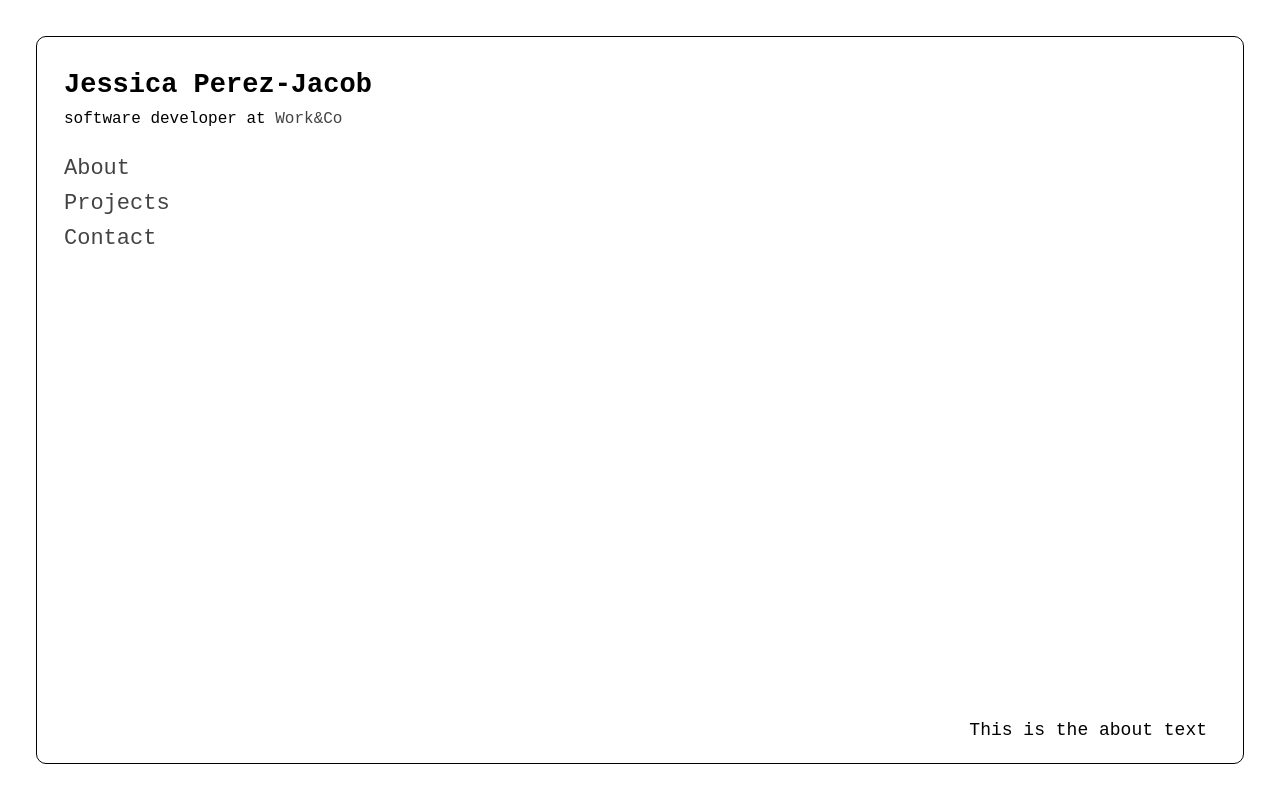
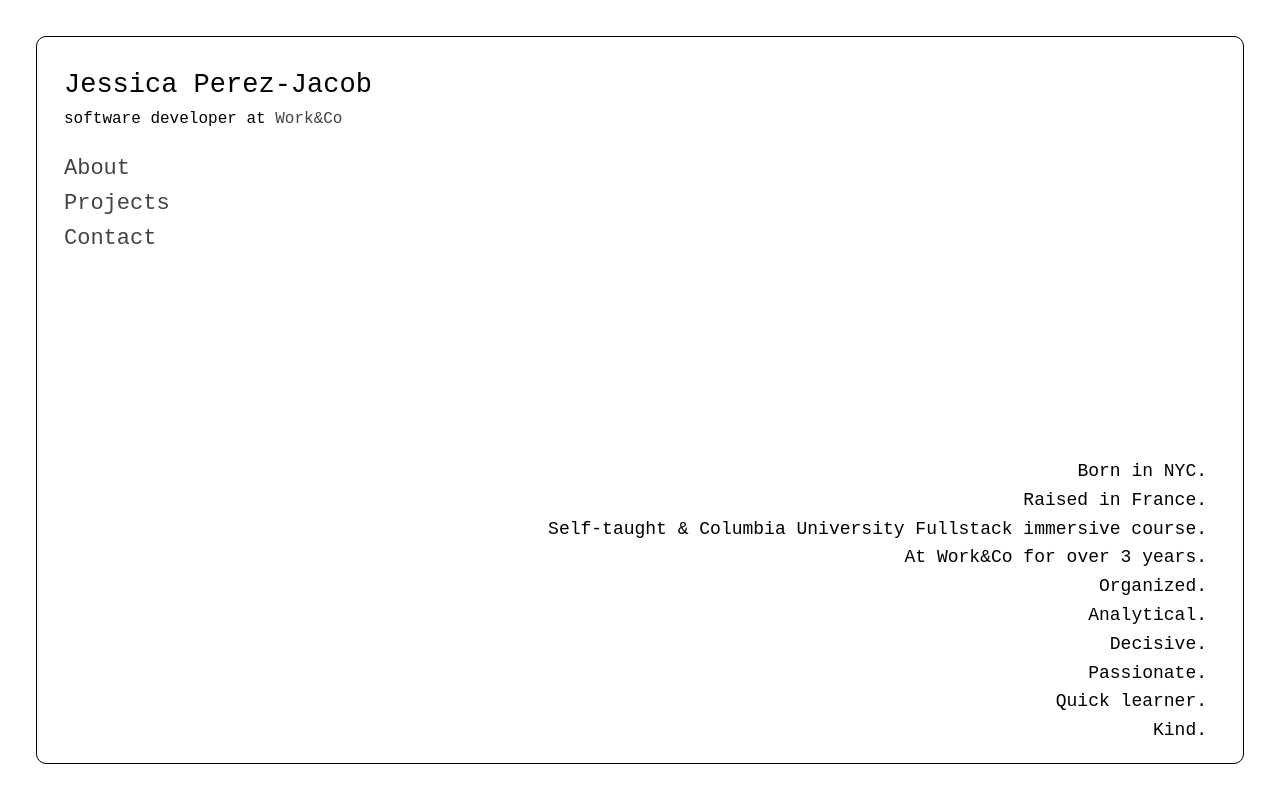
Before and after one commit to JessicaPerez1/jess-perez-website, a Next.js app: page /about in a window 1280 px wide. Built offline with nearby package versions, Linux system fonts and the light colour scheme.

Commit message:
add content to sections and update styles

```diff
--- a/components/Layout/index.js
+++ b/components/Layout/index.js
@@ -9,10 +9,10 @@ export default function Layout({ children }) {
     <div className={styles.container}>
       <div className={styles.innerContainer}>
       <Head>
-        <link rel="icon" href="/lightbulb.png" />
+        <link rel="icon" href="/tv-glitch.png" />
         <meta
           name="description"
-          content="Jessica Perez website using Next.js"
+          content="Jessica Perez website"
         />
         <meta
           property="og:image"
--- a/components/Layout/layout.module.css
+++ b/components/Layout/layout.module.css
@@ -20,14 +20,41 @@
   margin: 1rem 0rem;
 }
 
-.name, .title{
+.name {
+  font-size: 22px;
+  font-weight: 500;
+  transition: font-size 0.3s ease;
+}
+
+@media (width >= 768px) {
+  .name {
+    font-size: 25px;
+  }
+}
+
+@media (width >= 1280px) {
+  .name {
+    font-size: 27px;
+  }
+}
+
+.name, .title {
   margin: 0rem;
 }
 
-.title{
-font-size: 16px
+.title, .title a {
+  font-size: 13px;
+  transition: font-size 0.3s ease;
 }
 
-.title a {
-  font-size: 16px
+@media (width >= 768px) {
+  .title, .title a {
+    font-size: 14px;
+  }
 }
+
+@media (width >= 1280px) {
+  .title, .title a {
+    font-size: 16px;
+  }
+}
--- a/components/Menu/index.js
+++ b/components/Menu/index.js
@@ -1,22 +1,18 @@
-import { useState } from "react";
 import styles from "./menu.module.css";
 import Link from "next/link";
 
 export default function Menu({  }) {
   const menuItems = [{name:"About", href:"/about"}, {name:"Projects", href:"/projects"}, {name:"Contact", href:"/contact"}];
 
-  const [selectedItem, setSelectedItem] = useState(false);
-
   return (
-    <ul className={ `${styles.menu} ${selectedItem ? 'selected' : ''}`} >
-
-{menuItems.map((item)=> (
-    <li key={item.name} onClick={() => setSelectedItem(true)}>
-       <Link href={`${item.href}`}>
-         <a>{item.name}</a>
-       </Link>
-    </li>
-))}
+    <ul className={styles.menu} >
+    {menuItems.map((item, index) => (
+        <li key={index} >
+          <Link className={styles.link} href={item.href}>
+           {item.name}
+          </Link>
+        </li>
+    ))}
     </ul>
   );
 }
--- a/components/Menu/menu.module.css
+++ b/components/Menu/menu.module.css
@@ -5,13 +5,3 @@
     list-style: none;
     padding: 0;
 }
-
-.menu-item {
-    padding: 10px;
-    cursor: pointer;
-    position: relative;
-  }
-
-.menu .selected {
-    list-style:circle;
-  }
--- /dev/null
+++ b/components/date.js
@@ -0,0 +1,6 @@
+import { parseISO, format } from "date-fns";
+
+export default function Date({ dateString }) {
+  const date = parseISO(dateString);
+  return <time dateTime={dateString}>{format(date, "LLLL yyyy")}</time>;
+}
--- a/pages/about.js
+++ b/pages/about.js
@@ -3,7 +3,25 @@ import utilStyles from "../styles/utils.module.css";
 export default function About() {
   return (
     <section className={utilStyles.section}>
-    This is the about text
+    Born in NYC.
+    <br />
+    Raised in France.
+    <br />
+    Self-taught & Columbia University Fullstack immersive course.
+    <br />
+    At Work&Co for over 3 years.
+    <br />
+    Organized.
+    <br />
+    Analytical.
+    <br />
+    Decisive.
+    <br />
+    Passionate.
+    <br />
+    Quick learner.
+    <br />
+    Kind.
     </section>
   );
 }
--- a/pages/contact.module.css
+++ b/pages/contact.module.css
@@ -1,9 +1,9 @@
-.connect{
+.connect {
     list-style: none;
     padding: 0;
     margin: 0;
 }
 
-.item{
+.item {
     font-size: 20px;
 }
--- a/pages/index.js
+++ b/pages/index.js
@@ -10,7 +10,7 @@ export default function Home() {
       <Head>
         <title>{siteTitle}</title>
       </Head>
-     <section className={`${utilStyles.padding1px} ${utilStyles.section}`}> <About /> </section>
+     <section className={utilStyles.padding1px}> <About /> </section>
     </>
   );
 }
--- a/styles/global.css
+++ b/styles/global.css
@@ -38,6 +38,10 @@ a:hover {
   color: darkgrey;
 }
 
+a:focus{
+text-decoration: line-through;
+}
+
 * {
   box-sizing: border-box;
 }
--- a/styles/utils.module.css
+++ b/styles/utils.module.css
@@ -22,11 +22,30 @@
 
 .listItem {
   margin: 0 0 1.25rem;
+
 }
 
-.section{
+.listItem > a:focus {
+  text-decoration: none !important;
+  font-weight: 900 !important
+}
+
+.section {
   position: absolute;
   bottom: 2rem;
-  right: 2rem;
-  bottom: 1rem
+  right: 0.5rem;
+  bottom: 1rem;
+  max-height: 350px;
+overflow-y: auto;
+text-align: right;
+padding-right: 1rem;
+padding-left: 0.5rem
 }
+
+@media (width >= 480px) {
+  .section {
+    right: 2rem;
+    max-height: 500px;
+    padding-right: 0
+  }
+}
```
Also changed, not shown: pages/projects.js (+6 -6 lines), public/tv-glitch.png (added).
